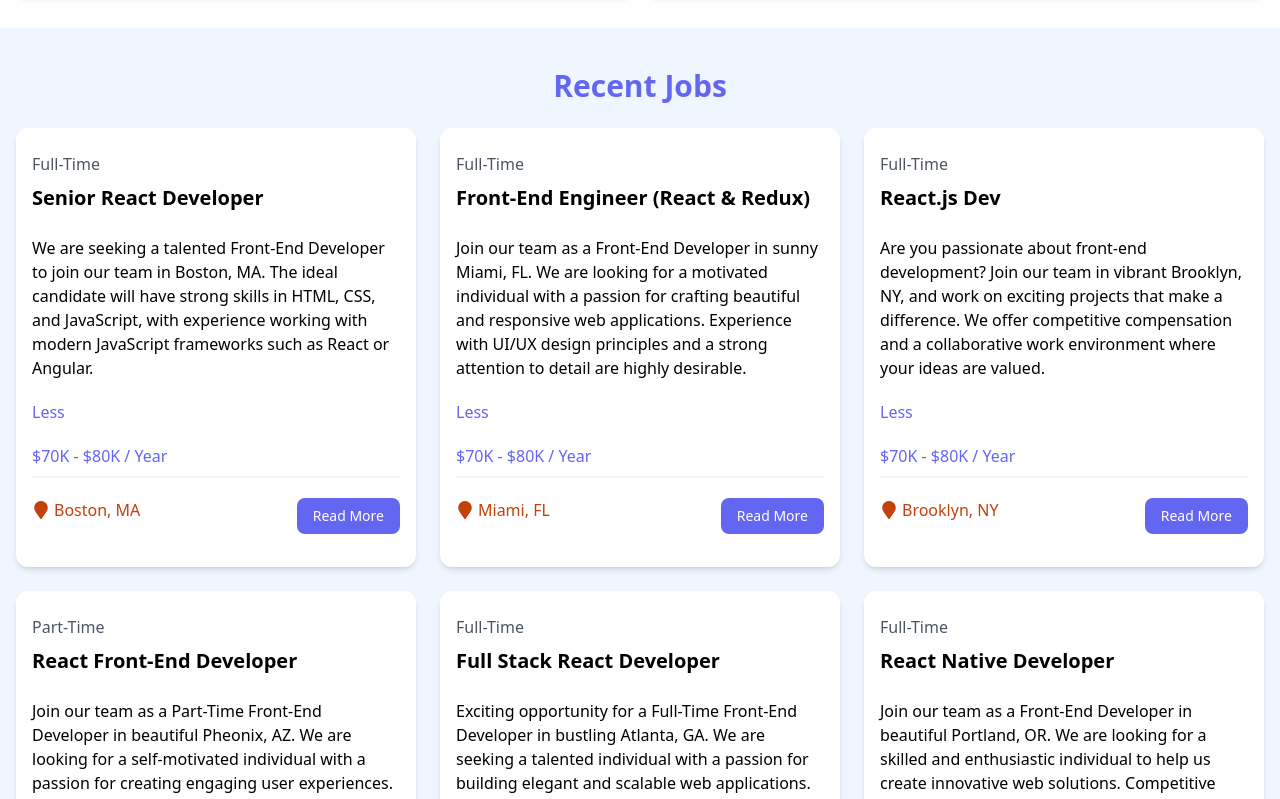
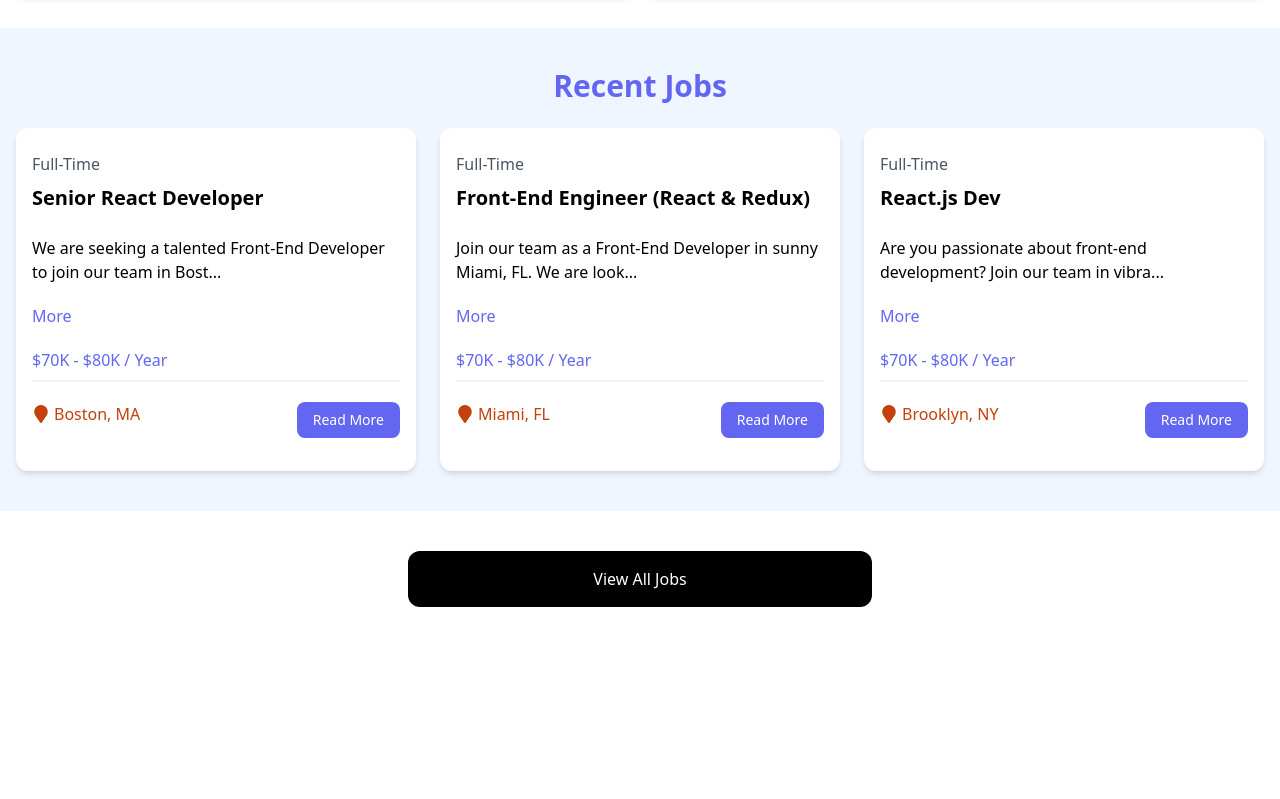
Before and after one commit to ProjectLife21/reactJobs, a React (Vite) app: page / in a window 1280 px wide. Shown: the part 500-1299 px from the top of the page. After the commit the page ends 1147 px from the top, so only its background shows below. Built offline with nearby package versions, Linux system fonts and the light colour scheme; data requests are answered from the project's data file.

Commit message:
ViewAllJobs component added + Job component show Less and more added

```diff
--- a/src/App.jsx
+++ b/src/App.jsx
@@ -1,5 +1,11 @@
 // components
-import { Navbar, Hero, HomeCards, JobListings } from "./components";
+import {
+  Navbar,
+  Hero,
+  HomeCards,
+  JobListings,
+  ViewAllJobs,
+} from "./components";
 
 const App = () => {
   return (
@@ -8,6 +14,7 @@ const App = () => {
       <Hero />
       <HomeCards />
       <JobListings />
+      <ViewAllJobs />
     </div>
   );
 };
--- a/src/components/Job.jsx
+++ b/src/components/Job.jsx
@@ -1,7 +1,10 @@
 // react icons
+import { useState } from "react";
 import { FaMapMarker } from "react-icons/fa";
 
 const Job = ({ id, title, type, description, location, salary, company }) => {
+  const [showMore, setShowMore] = useState(false);
+
   return (
     <div className="bg-white rounded-xl shadow-md relative">
       <div className="p-4">
@@ -10,10 +13,15 @@ const Job = ({ id, title, type, description, location, salary, company }) => {
           <h3 className="text-xl font-bold">{title}</h3>
         </div>
 
-        <div className="mb-5">{description}</div>
+        <div className="mb-5">
+          {!showMore ? description?.slice(0, 70) + "..." : description}
+        </div>
 
-        <button className="text-indigo-500 mb-5 hover:text-indigo-600">
-          Less
+        <button
+          onClick={() => setShowMore((curr) => !curr)}
+          className="text-indigo-500 mb-5 hover:text-indigo-600"
+        >
+          {showMore ? "Less" : "More"}
         </button>
 
         <h3 className="text-indigo-500 mb-2">{salary} / Year</h3>
--- a/src/components/JobListings.jsx
+++ b/src/components/JobListings.jsx
@@ -16,7 +16,6 @@ const JobListings = () => {
       }
 
       const data = await response.json();
-      console.log(data);
       setJobs(data);
     } catch (error) {
       console.log(error);
@@ -34,7 +33,7 @@ const JobListings = () => {
           Recent Jobs
         </h2>
         <div className="grid grid-cols-1 md:grid-cols-3 gap-6">
-          {jobs?.map((job) => {
+          {jobs?.slice(0, 3).map((job) => {
             const { id } = job;
             return <Job key={id} {...job} />;
           })}
--- /dev/null
+++ b/src/components/ViewAllJobs.jsx
@@ -0,0 +1,13 @@
+const ViewAllJobs = () => {
+  return (
+    <section className="m-auto max-w-lg my-10 px-6">
+      <a
+        href="#"
+        className="block bg-black text-white text-center py-4 px-6 rounded-xl hover:bg-gray-700"
+      >
+        View All Jobs
+      </a>
+    </section>
+  );
+};
+export default ViewAllJobs;
--- a/src/components/index.js
+++ b/src/components/index.js
@@ -2,3 +2,4 @@ export { default as Navbar } from "./Navbar";
 export { default as Hero } from "./Hero";
 export { default as HomeCards } from "./HomeCards";
 export { default as JobListings } from "./JobListings";
+export { default as ViewAllJobs } from "./ViewAllJobs";
```
